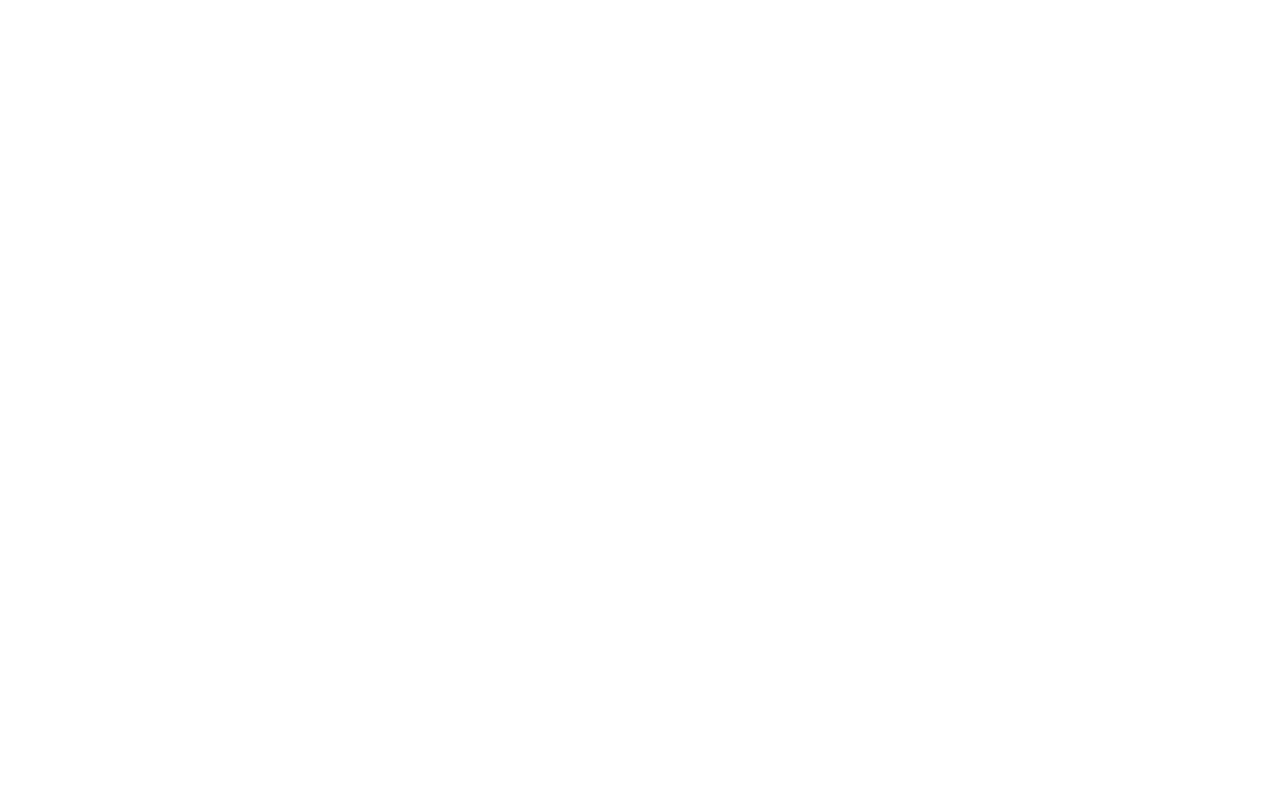
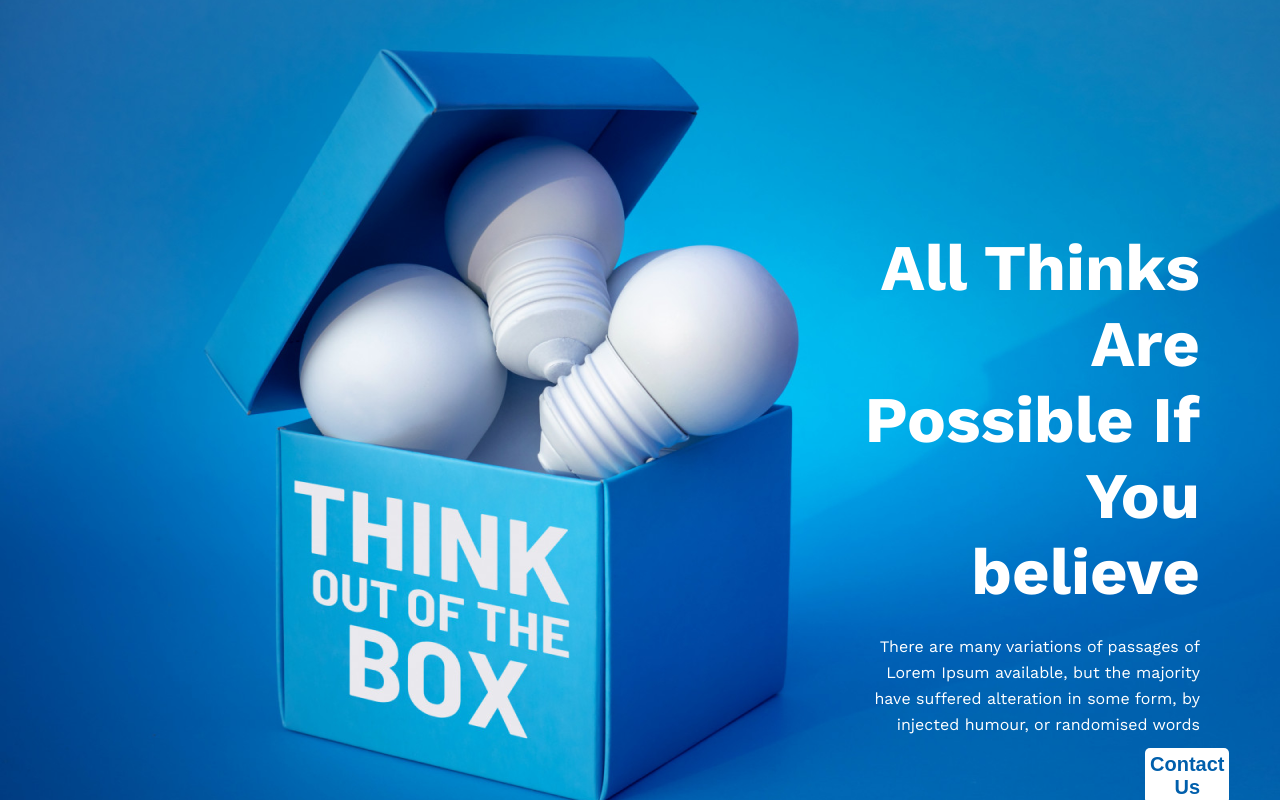
Before and after one commit to Sakib928/new-year-new-me, a plain HTML site: page index.html in a window 1280 px wide. Drawn offline with nearby package versions, Linux system fonts and the light colour scheme.

Commit message:
completed header section

```diff
--- a/index.html
+++ b/index.html
@@ -9,10 +9,25 @@
       href="https://fonts.googleapis.com/css2?family=Work+Sans:wght@400;600;700&display=swap"
       rel="stylesheet"
     />
+    <link rel="stylesheet" href="styles/new-year.css" />
     <title>New Year New Me</title>
   </head>
   <body>
-    <header></header>
+    <header class="header-section">
+      <div class="banner">
+        <div class="banner-content">
+          <h3 class="banner-motto">All Thinks Are Possible If You believe</h3>
+          <p class="banner-description">
+            There are many variations of passages of Lorem Ipsum available, but
+            the majority have suffered alteration in some form, by injected
+            humour, or randomised words
+          </p>
+          <div>
+            <button class="banner-button">Contact Us</button>
+          </div>
+        </div>
+      </div>
+    </header>
     <main></main>
     <footer></footer>
   </body>
--- a/styles/new-year.css
+++ b/styles/new-year.css
@@ -1,4 +1,54 @@
 /* common shared styles */
+* {
+  margin: 0;
+  padding: 0;
+}
 body {
+  font-family: "Work Sans", sans-serif;
+}
+/* header related styles */
+.header-section {
+  background: url("/images/banner/banner3.png");
+  background-repeat: no-repeat;
+  height: 800px;
+  width: 100%;
+}
+.banner-content {
+  margin-left: 700px;
+  margin-right: 50px;
+  padding: 30px 30px 0px 150px;
+}
+.banner-motto {
+  margin-top: 200px;
+  max-width: 525px;
+  color: #fff;
+  text-align: right;
   font-family: Work Sans;
+  font-size: 65px;
+  font-style: normal;
+  font-weight: 700;
+  line-height: normal;
 }
+.banner-description {
+  margin-top: 24px;
+  color: #fff;
+  text-align: right;
+  font-family: Work Sans;
+  font-size: 16px;
+  font-style: normal;
+  font-weight: 400;
+  line-height: 26px; /* 162.5% */
+}
+.banner-button {
+  margin-top: 10px;
+  border-style: none;
+  border-radius: 5px;
+  background: #fff;
+  color: #005fac;
+  font-size: 20px;
+  font-style: normal;
+  font-weight: 600;
+  line-height: normal;
+  padding: 5px;
+  margin-left: 295px;
+}
```
